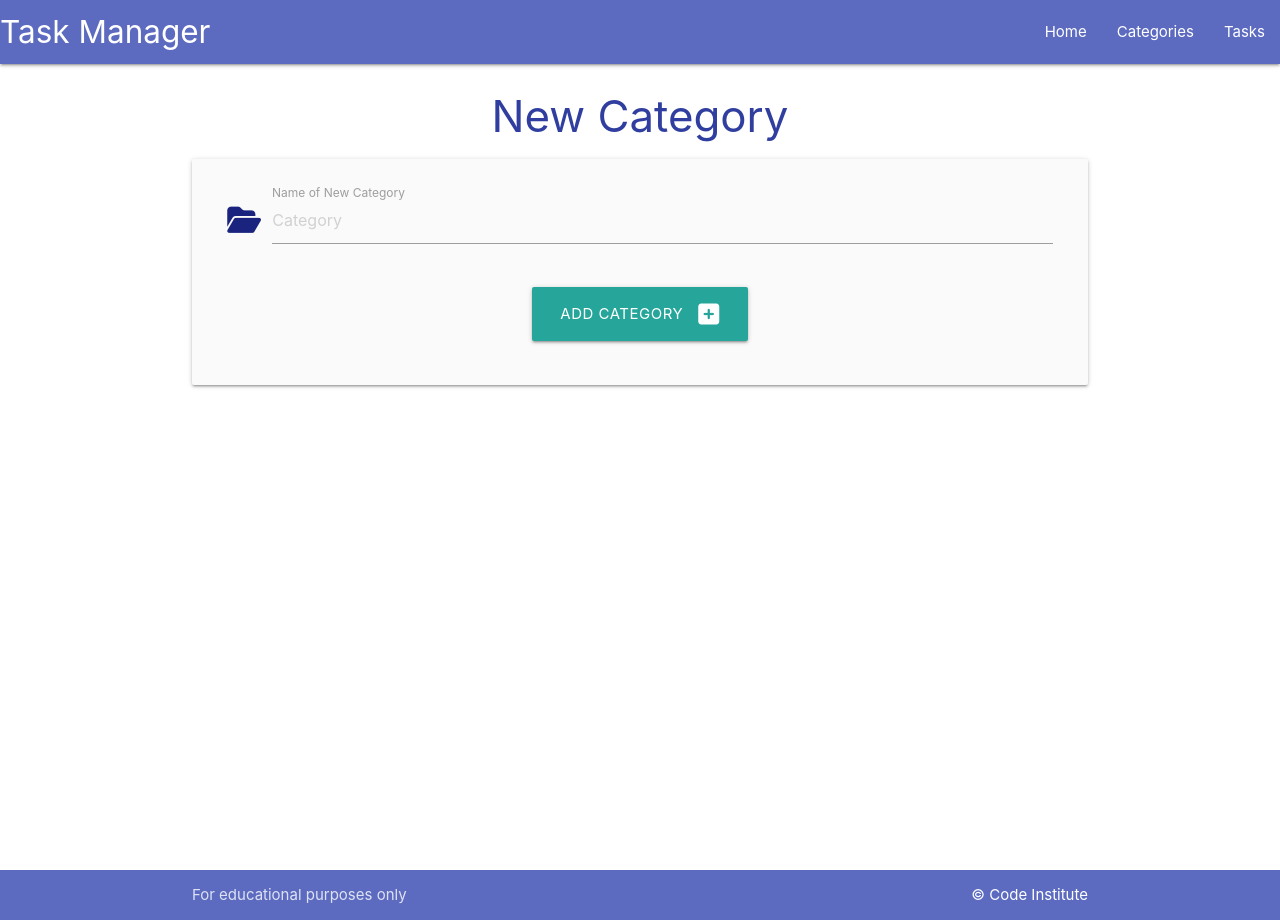
After one commit to szilvia-csernus/task-manager, a Flask app: page /add_category in a window 1280 px wide. The commit adds this page. Run offline with Flask 3, Linux system fonts and the light colour scheme.

Commit message:
add new category form

```diff
--- a/taskmanager/routes.py
+++ b/taskmanager/routes.py
@@ -1,4 +1,4 @@
-from flask import render_template
+from flask import render_template, request, redirect, url_for
 from taskmanager import app, db
 from taskmanager.models import Category, Task
 
@@ -6,3 +6,17 @@ from taskmanager.models import Category, Task
 @app.route("/")
 def home():
     return render_template("tasks.html")
+
+
+@app.route("/categories")
+def categories():
+    return render_template("categories.html")
+
+@app.route("/add_category", methods=["GET", "POST"])
+def add_category():
+    if request.method == "POST":
+        category = Category(category_name=request.form.get("category_name"))
+        db.session.add(category)
+        db.session.commit()
+        return redirect(url_for("categories"))
+    return render_template("add_category.html")
--- a/taskmanager/static/js/script.js
+++ b/taskmanager/static/js/script.js
@@ -2,5 +2,5 @@
 
 document.addEventListener('DOMContentLoaded', function () {
     let sidenav = document.querySelectorAll('.sidenav');
-    M.Sidenav.init(elems, options);
+    M.Sidenav.init(sidenav);
 });
--- /dev/null
+++ b/taskmanager/templates/add_category.html
@@ -0,0 +1,31 @@
+{% extends "base.html" %}
+{% block content %}
+
+<h3 class="indigo-text text-darken-2 center-align">New Category</h3>
+
+<!-- https://materializecss.com/text-inputs.html -->
+
+<div class="row card-panel grey lighten-5">
+    <form class="col s12" method="POST" action="{{ url_for('add_category')}}">
+        <!-- category_name  -->
+        <div class="row">
+            <div class="input-field col s12">
+                <i class="fas fa-folder-open prefix indigo-text text-darken-4"></i>
+                <input placeholder="Category" id="category_name" name="category_name"
+                        minlength="3" maxlength="25" type="text" class="validate" required>
+                <label for="category_name">Name of New Category</label>
+            </div>
+        </div>
+        <!-- submit button -->
+        <div class="row">
+            <div class="col s12 center-align">
+                <button type="submit" class="btn-large">
+                    Add Category <i class="fas fa-plus-square right"></i>
+                </button>
+            </div>
+        </div>
+
+    </form>
+</div>
+
+{% endblock %}
--- a/taskmanager/templates/base.html
+++ b/taskmanager/templates/base.html
@@ -20,14 +20,14 @@
 
 <body>
     <!-- top navbar https://materializecss.com/navbar.html -->
-    <nav class="indigo lighten-2">
+    <nav class="indigo lighten-1">
         <div class="nav-wrapper">
-            <a href="#!" class="brand-logo">Logo</a>
+            <a href="#!" class="brand-logo">Task Manager</a>
             <a href="#" data-target="mobile-demo" class="sidenav-trigger"><i class="fas fa-bars"></i></a>
             <ul class="right hide-on-med-and-down">
                 <li><a href="{{ url_for('home') }}">Home</a></li>
-                <li><a href="">New Task</a></li>
-                <li><a href="">Categories</a></li>
+                <li><a href="{{ url_for('categories') }}">Categories</a></li>
+                <li><a href="{{ url_for('add_category') }}">Tasks</a></li>
 
             </ul>
         </div>
@@ -36,8 +36,8 @@
     <!-- mobile sidenav https://materializecss.com/navbar.html -->
     <ul class="sidenav" id="mobile-demo">
         <li><a href="{{ url_for('home') }}">Home</a></li>
-        <li><a href="">New Task</a></li>
-        <li><a href="">Categories</a></li>
+        <li><a href="{{ url_for('categories') }}">Categories</a></li>
+        <li><a href="{{ url_for('add_category') }}">Tasks</a></li>
 
     </ul>
 
@@ -49,7 +49,7 @@
 
     <!-- footer https://materializecss.com/footer.html -->
     <footer class="page-footer transparent">
-        <div class="footer-copyright indigo lighten-2">
+        <div class="footer-copyright indigo lighten-1">
             <div class="container">
                 For educational purposes only
                 <a class="white-text right" href="https://codeinstitute.net" target="_blank">&copy; Code Institute</a>
```
Also changed, not shown: taskmanager/templates/categories.html (added, +14 -0 lines).
